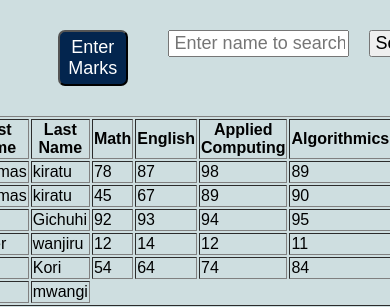
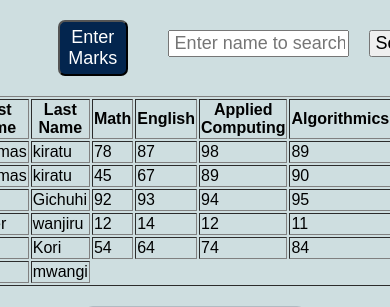
Before and after one commit to onkiratu/crud, a Flask app: page /dashboard in a window 390 px wide; the page is wider, and only the part inside the window is pictured. Shown: the part 82-389 px from the top of that part. Run offline with Flask 3, Linux system fonts and the light colour scheme; a user stored in the database is signed in.

Commit message:
last commit

```diff
--- a/Grade_12/static/css/styles.css
+++ b/Grade_12/static/css/styles.css
@@ -237,6 +237,11 @@ a {
 
  }
 
+ .marksbtndiv {
+    display: flex;
+    justify-content: center;
+    align-items: center;
+}
 }
 
 @media (max-width: 850px) {
@@ -256,18 +261,27 @@ a {
     width: 90%;
  }
 
+ .l-text h2 {
+
+    font-size: 28px;
+ }
+
  .footer {
     display: flex;
     flex-direction: column;
-    justify-content: center;
+    justify-content: left;
  }
 
  .footer p {
     margin-bottom: 5px;
     margin-top: 5px;
+    margin-left: 0;
+    width: 100%;
  }
 
-}
+
+ }
+
 
 /* style sign up page */
 
@@ -432,19 +446,22 @@ a {
 
 .marksearch {
     display: flex;
-    justify-content: space-around;
+    justify-content: space-between;
     align-items: center;
-    width: 80%;
+    width: 100%;
+
 
 }
 
 .marksbtndiv {
     display: flex;
     justify-content: right;
-    margin: 30px 30px;
-    width: 50%;
+    margin: 20px 30px;
+    width: 30%;
     padding-left: 20px;
     align-items: center;
+
+
 
 
 }
@@ -455,21 +472,23 @@ a {
     color: white;
     border-radius: 7px;
     padding: 5px 5px;
+
 }
 .searchdiv {
     display: flex;
     justify-content: left;
-    width: 50%;
-    margin-bottom: 30px;
-    height: 50%;
+    width: 60%;
+    margin-bottom: 10px;
     align-items: center;
+
+
 }
 
 #searchButton {
         display: flex;
         justify-content: left;
         margin: 10px 10px;
-        width: 90px;
+        width: fit-content;
         padding-left: 5px;
         font-size: 18px;
         align-items: center;
@@ -479,7 +498,7 @@ a {
         display: flex;
         justify-content: left;
         margin: 10px 10px;
-        width: 90px;
+        width: fit-content;
         padding-left: 5px;
         font-size: 18px;
 }
@@ -493,3 +512,13 @@ a {
     font-size: 18px;
 
 }
+
+.rbutton {
+    font-size: 16px;
+    color: #b1bbc2;
+    padding: 10px 15px;
+    background-color: #03254E;
+    border-radius: 10px;
+    margin-right: O;
+
+}
--- a/Grade_12/templates/index.html
+++ b/Grade_12/templates/index.html
@@ -123,7 +123,7 @@ These events contribute to a vibrant school community at Sirius College.
 
       <p><i class="fas fa-map-marker-alt"></i>    1-23 Lilliput Street Broadmeadows VIC 3047</p>
 
-      <p><i class="fas fa-phone"></i>    (03) 8576 8500</p>
+      <p class="mobile"><i class="fas fa-phone" id="phone"></i>    (03) 8576 8500</p>
 
       <p></i><i class="fas fa-envelope"></i>    meadowfair@sirius.vic.edu.au</p>
 
--- a/Grade_12/templates/result.html
+++ b/Grade_12/templates/result.html
@@ -38,10 +38,8 @@
                 {{ form.algorithmics() }}
             </p>
 
-            <p>{{ form.submit() }}</p> <br>
+         <p> {{ form.submit() }}</p>
 
-
-            </p>
         </form>
 
 
```
